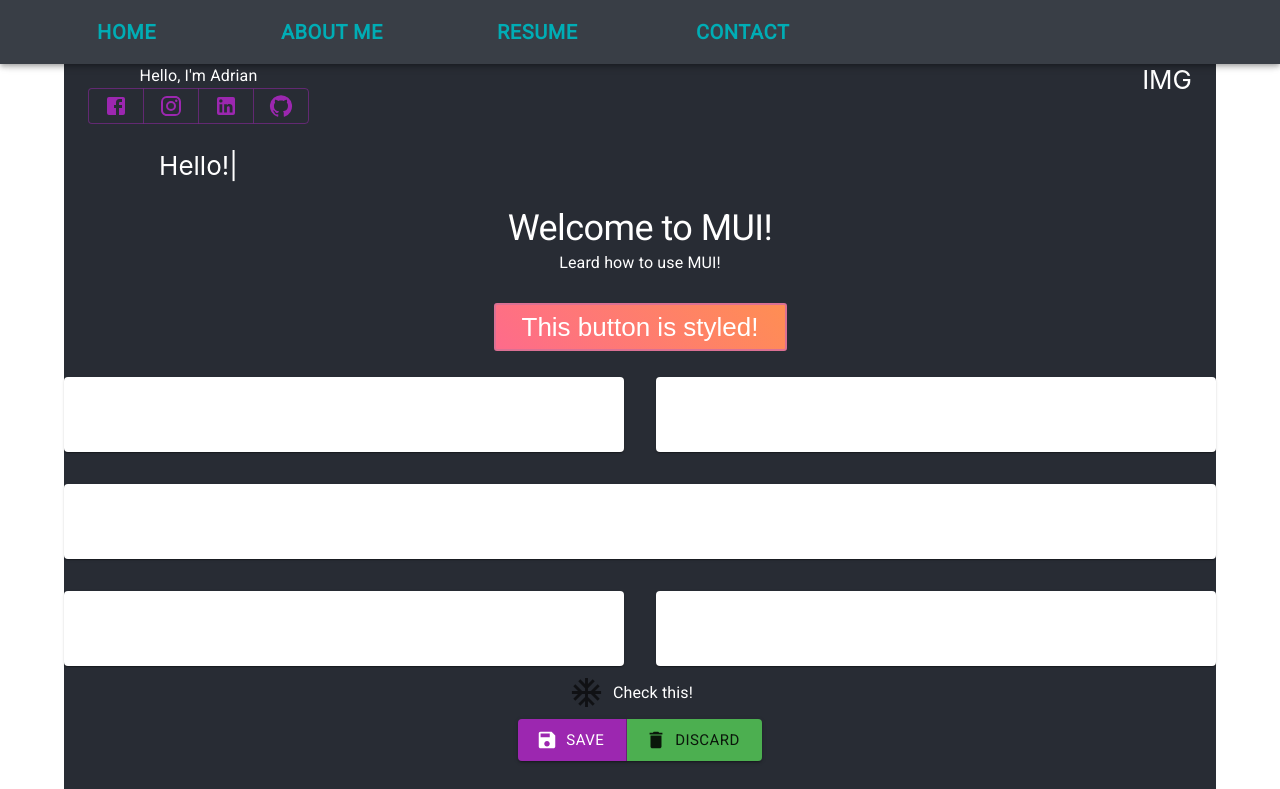
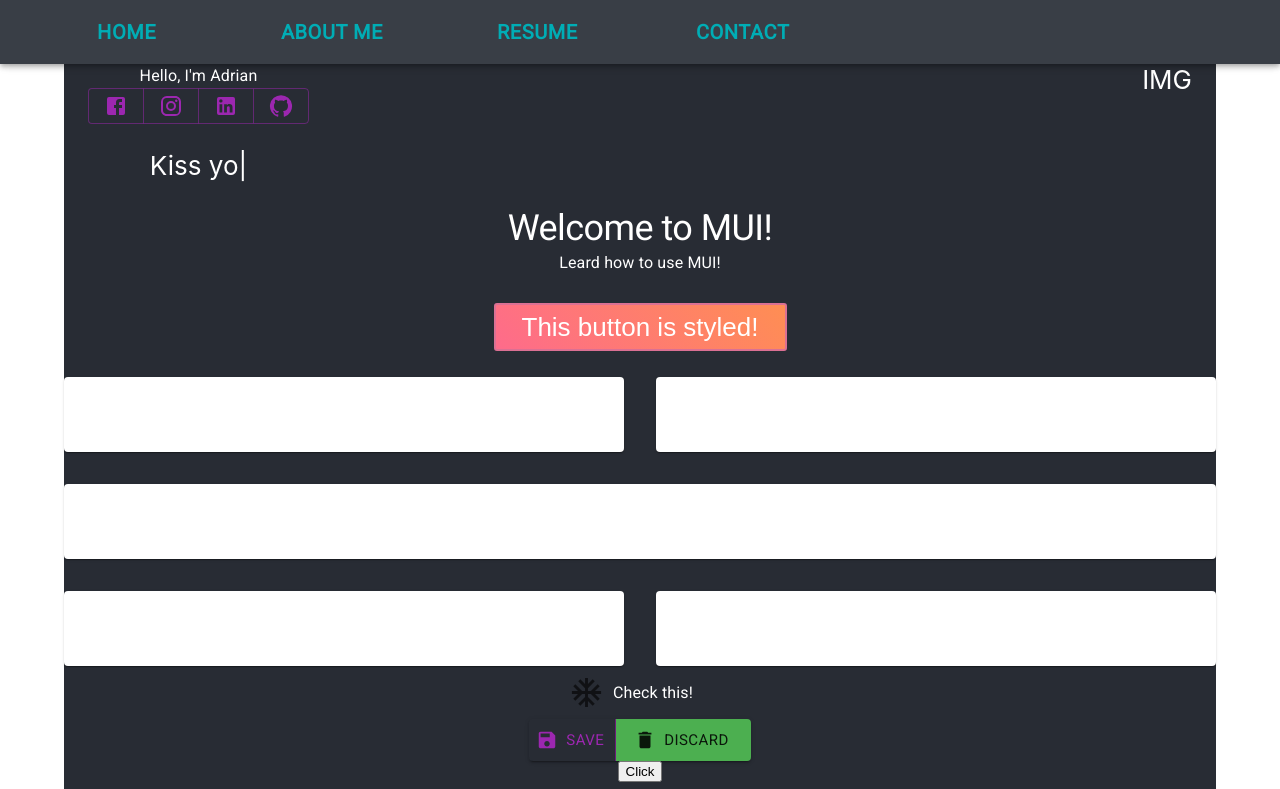
Before and after one commit to Sabau-Adrian/my-website, a React (Create React App) app: page / in a window 1280 px wide. Shown: the top 789 px of the page. Built offline with nearby package versions, Linux system fonts and the light colour scheme.

Commit message:
Am bagat un buton

```diff
--- a/src/App.js
+++ b/src/App.js
@@ -101,6 +101,7 @@ function App() {
                 color="primary"
                 >
               <Button
+                variant="text"
                 startIcon={<SaveIcon />}
                 color="primary">
                   Save
@@ -111,6 +112,7 @@ function App() {
                   Discard
               </Button>
             </ButtonGroup>
+            <button>Click</button>
             <img src={logo} className="App-logo" alt="logo" />
           </header>
         </div>
--- a/src/Home.js
+++ b/src/Home.js
@@ -41,7 +41,8 @@ const Home = () => {
                 </Box>
                 <Typical
                 steps={['Hello!', 1000,
-                        'Front-End Developer 💻', 1000
+                        'Front-End Developer 💻', 1000,
+                        'Kiss you Roxen 😘', 1000
                     ]}
                 loop={Infinity}
                 wrapper="p"/>
```
